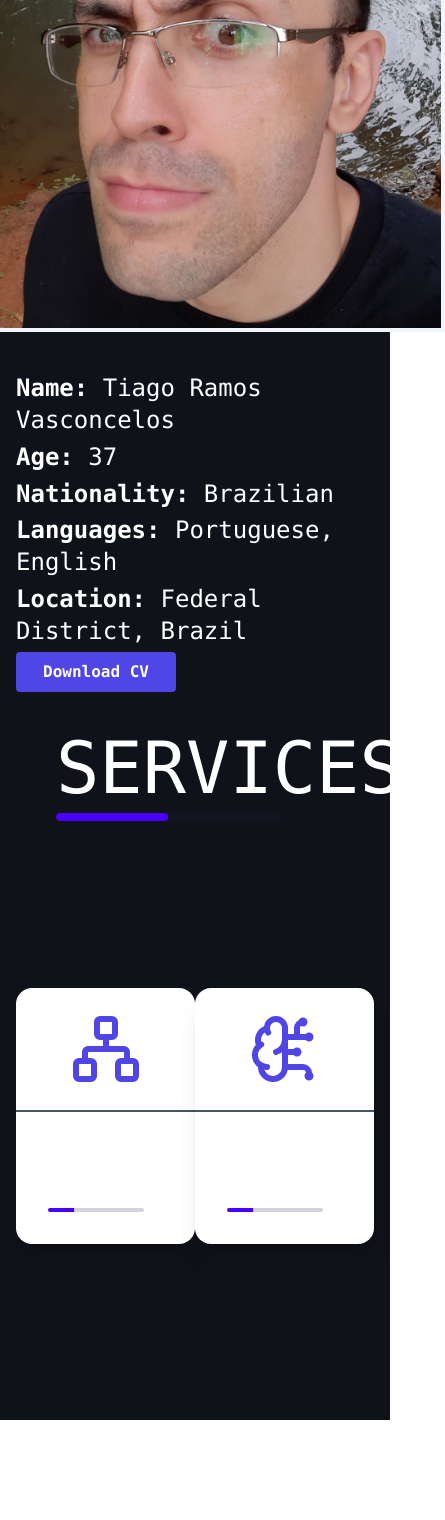
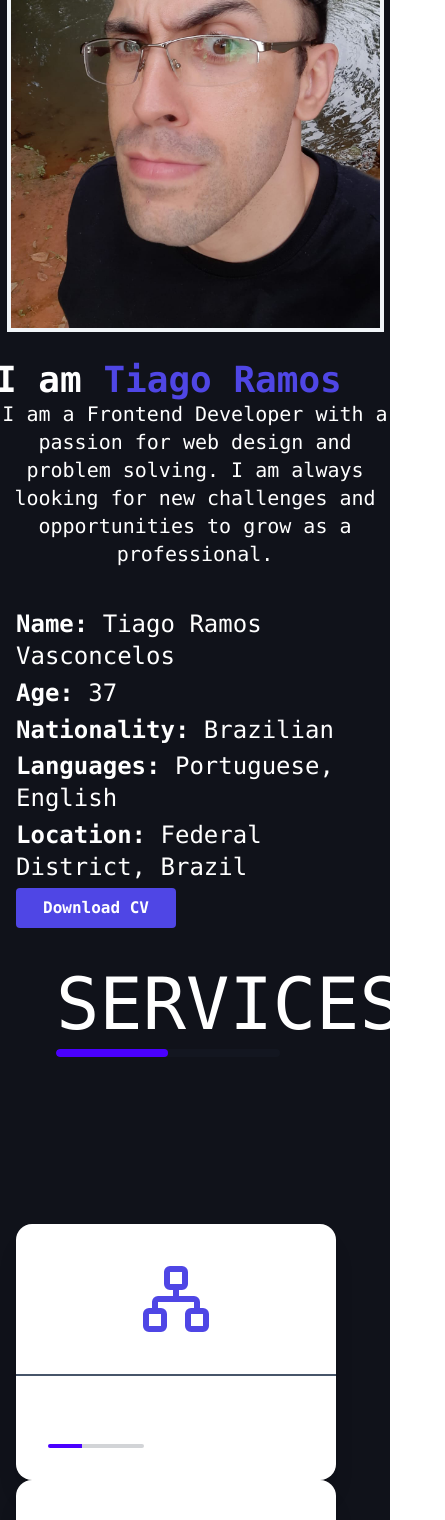
Before and after one commit to Tiago-devop/portfolio, a React (Vite) app: page /about in a window 390 px wide. Shown: the part 432-1952 px from the top of the page, 445 px wide, since content can reach past the window. Before the commit the page ends 1852 px from the top, so only its background shows below. Built offline with nearby package versions, Linux system fonts and the light colour scheme.

Commit message:
Update About page layout and content

```diff
--- a/src/pages/About.tsx
+++ b/src/pages/About.tsx
@@ -6,8 +6,12 @@ export default function About() {
       <h2 className="text-7xl ml-10">ABOUT ME</h2>
       <progress className="progress progress-primary w-56 ml-10" value="50" max="100"></progress>
       <div className="flex flex-col justify-center items-center mt-20">
-        <div className="w-[500px] h-[500px] border-4 border-slate-100">
+        <div className="w-[377px] h-[500px] border-4 border-slate-100">
           <img src={AboutPicture} alt="Profile Picture" className="object-cover w-full h-full" />
+        </div>
+        <div className="flex flex-col w-[400px]">
+          <h3 className="mt-7 text-4xl font-semibold">I am <span className="text-indigo-600">Tiago Ramos</span></h3>
+          <p className="text-center text-xl lg:text-2xl">I am a Frontend Developer with a passion for web design and problem solving. I am always looking for new challenges and opportunities to grow as a professional.</p>
         </div>
         <div className="flex flex-col justify-between my-10 h-80 ">
           <p className="text-2xl"><span className="font-semibold">Name:</span> Tiago Ramos Vasconcelos</p>
@@ -22,7 +26,7 @@ export default function About() {
       </div>
       <h2 className="text-7xl ml-10">SERVICES</h2>
       <progress className="progress progress-primary w-56 ml-10" value="50" max="100"></progress>
-      <div className="flex w-full justify-evenly my-40">
+      <div className="lg:flex w-full justify-evenly my-40">
         <div className="card w-80 h-64 bg-base-100 shadow-xl">
           <figure>
             <div className="w-full h-40 flex justify-center items-center">
```
